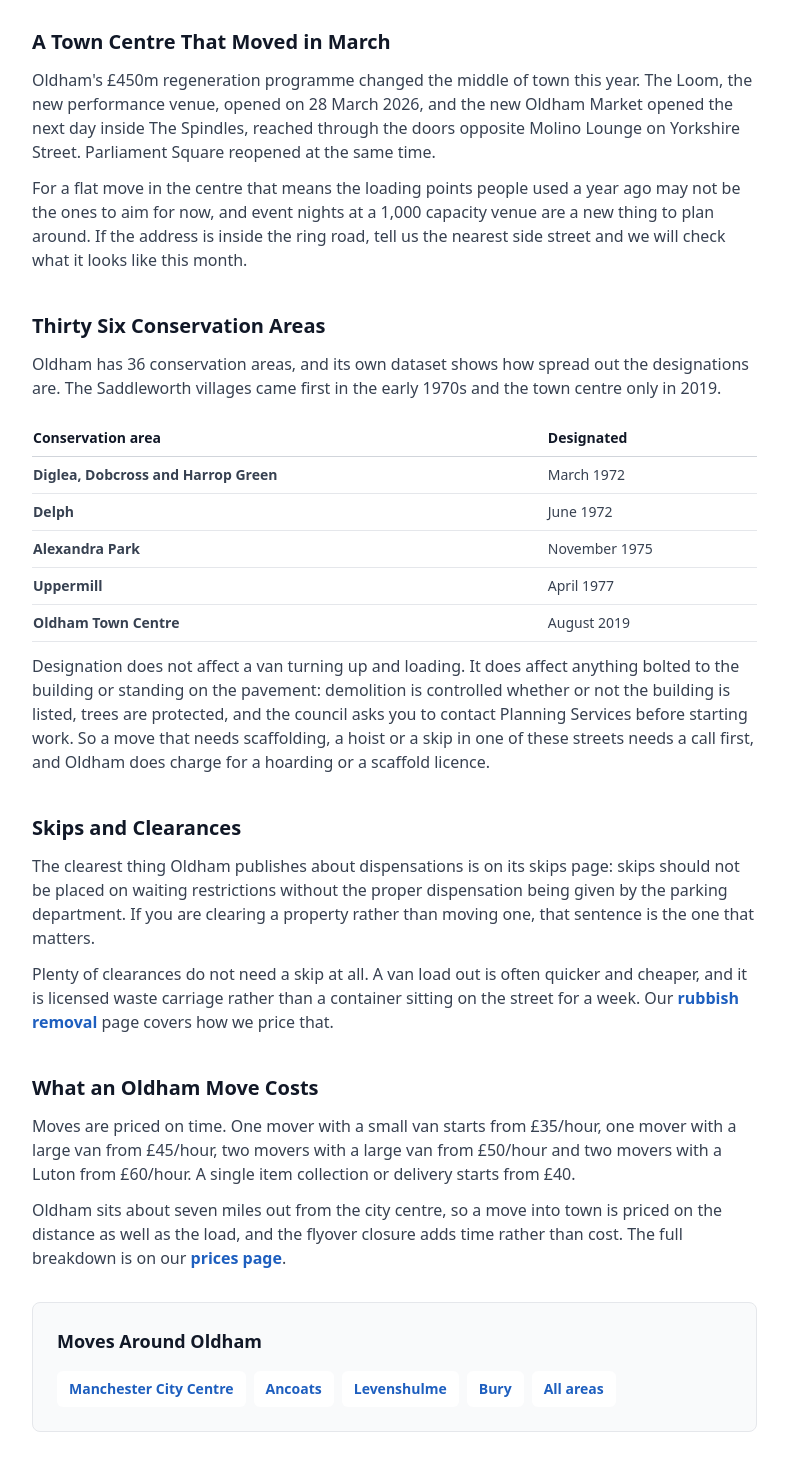
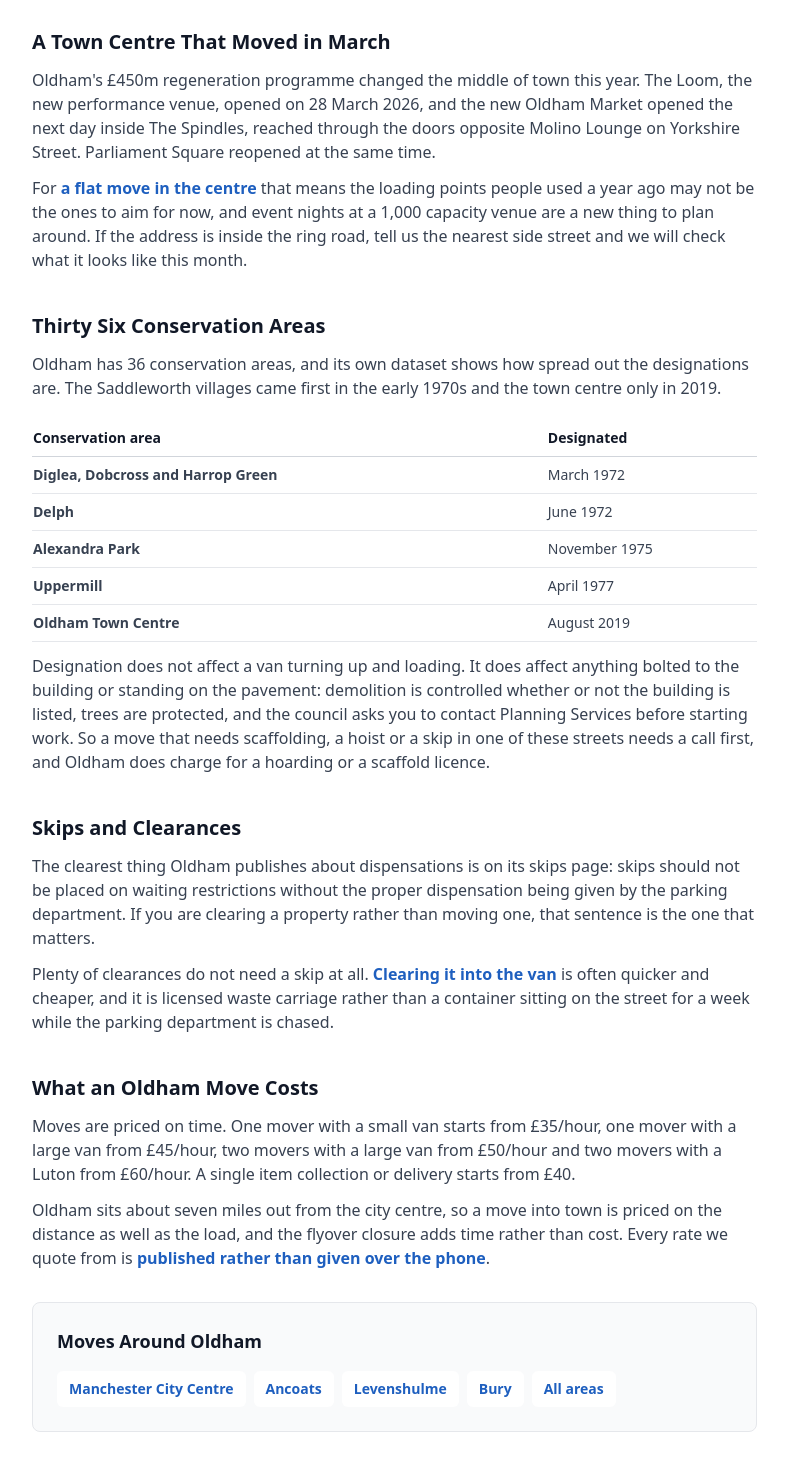
Before and after one commit to vimldn/manc, a Next.js app: page /locations/oldham in a window 1280 px wide. Shown: the part 1129-2591 px from the top of the page, without its empty margins (54-842 px from the left). Built offline with nearby package versions, Linux system fonts and the light colour scheme.

Commit message:
Make the Bury and Oldham internal links contextual
Replaces the bolt-on "the full breakdown is on our prices page" pattern with
anchors wrapped around words the sentence already needed, and adds links to
man and van hire, flat removals and rubbish removal from inside the prose
rather than beside it.

```diff
--- a/src/app/locations/bury/page.tsx
+++ b/src/app/locations/bury/page.tsx
@@ -102,7 +102,7 @@
             />
             <RichText
               className="mt-3 text-gray-700"
-              text="Both are online forms, and both are open to tradespeople and site workers where it is essential to their work, which is how a removals van qualifies. Picking the wrong one wastes the two working days it takes to process, so check what the kerb outside the address actually is before you apply."
+              text="Both are online forms, and both are open to tradespeople and site workers where it is essential to their work, which is how [a van and crew on a house move](/services/man-and-van-hire/) qualifies. Picking the wrong one wastes the two working days it takes to process, so check what the kerb outside the address actually is before you apply."
             />
             <ul className="mt-4 space-y-2 text-gray-700">
               {[
@@ -140,7 +140,7 @@
             />
             <RichText
               className="mt-3 text-gray-700"
-              text="For anything urgent the council gives a phone number, 0161 253 5353, and warns that extra charges may apply. Since it does not publish a standard fee either, the honest answer is that a Bury waiver is priced on application. Our [Bolton page](/locations/bolton/) sets out what the surrounding councils charge for the same permission, for comparison."
+              text="For anything urgent the council gives a phone number, 0161 253 5353, and warns that extra charges may apply. Since it does not publish a standard fee either, the honest answer is that a Bury waiver is priced on application. Next door in [Bolton the same permission is £7.90 a day](/locations/bolton/), and in Manchester it is £30, so an unpublished fee is not the same as a free one."
             />
           </section>
 
@@ -215,7 +215,7 @@
             />
             <RichText
               className="mt-3 text-gray-700"
-              text="Bury is the far end of the M66 from the city centre, so a move into Manchester is priced on the distance as well as the load. A move inside the borough is a local job. The full breakdown is on our [prices page](/prices/)."
+              text="Bury is the far end of the M66 from the city centre, so a move into Manchester is priced on the distance as well as the load. A move inside the borough is a local job. Every rate we quote from is [published rather than given over the phone](/prices/)."
             />
           </section>
 
--- a/src/app/locations/oldham/page.tsx
+++ b/src/app/locations/oldham/page.tsx
@@ -166,7 +166,7 @@
             />
             <RichText
               className="mt-3 text-gray-700"
-              text="For a flat move in the centre that means the loading points people used a year ago may not be the ones to aim for now, and event nights at a 1,000 capacity venue are a new thing to plan around. If the address is inside the ring road, tell us the nearest side street and we will check what it looks like this month."
+              text="For [a flat move in the centre](/services/flat-apartment-removals/) that means the loading points people used a year ago may not be the ones to aim for now, and event nights at a 1,000 capacity venue are a new thing to plan around. If the address is inside the ring road, tell us the nearest side street and we will check what it looks like this month."
             />
           </section>
 
@@ -211,7 +211,7 @@
             />
             <RichText
               className="mt-3 text-gray-700"
-              text="Plenty of clearances do not need a skip at all. A van load out is often quicker and cheaper, and it is licensed waste carriage rather than a container sitting on the street for a week. Our [rubbish removal](/services/rubbish-removal/) page covers how we price that."
+              text="Plenty of clearances do not need a skip at all. [Clearing it into the van](/services/rubbish-removal/) is often quicker and cheaper, and it is licensed waste carriage rather than a container sitting on the street for a week while the parking department is chased."
             />
           </section>
 
@@ -223,7 +223,7 @@
             />
             <RichText
               className="mt-3 text-gray-700"
-              text="Oldham sits about seven miles out from the city centre, so a move into town is priced on the distance as well as the load, and the flyover closure adds time rather than cost. The full breakdown is on our [prices page](/prices/)."
+              text="Oldham sits about seven miles out from the city centre, so a move into town is priced on the distance as well as the load, and the flyover closure adds time rather than cost. Every rate we quote from is [published rather than given over the phone](/prices/)."
             />
           </section>
 
```
